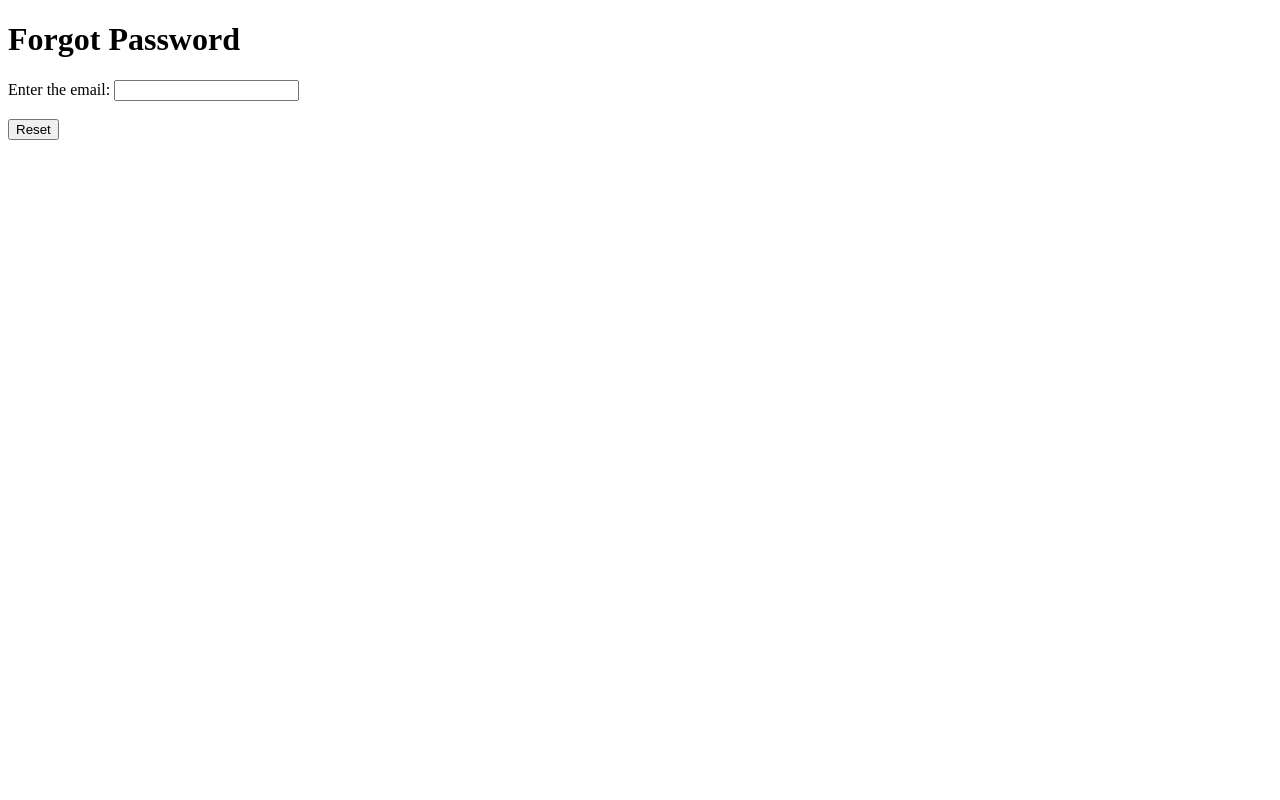
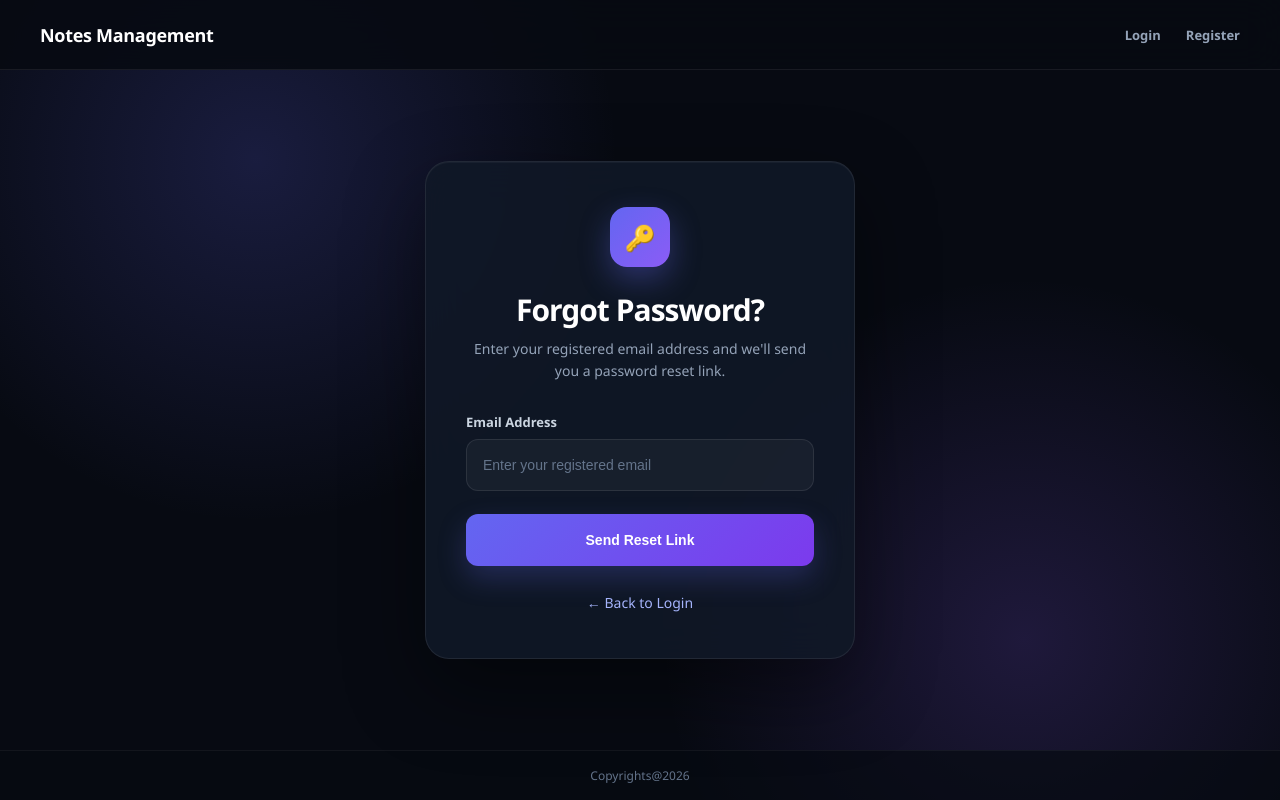
Before and after one commit to Dinesh-Ajay/Flask, a Flask app: page /forgotpassword in a window 1280 px wide. Run offline with Flask 3, Linux system fonts and the light colour scheme.

Commit message:
Refactor forgot password page to use template inheritance

```diff
--- a/NotesManagement/templates/forgotpassword.html
+++ b/NotesManagement/templates/forgotpassword.html
@@ -1,17 +1,90 @@
-<!DOCTYPE html>
-<html lang="en">
-<head>
-    <meta charset="UTF-8">
-    <meta name="viewport" content="width=device-width, initial-scale=1.0">
-    <title>Forgot Password</title>
-</head>
-<body>
-     <h1>Forgot Password</h1>
-    <form method="POST">
-    <label for="email">Enter the email:</label>
-    <input type="email" name="email">
-    <br><br>
-    <input type="submit" value="Reset">
-    </form><br>
-</body>
-</html>
+{% extends 'base.html' %}
+
+
+{% block title %}
+Forgot Password
+{% endblock %}
+
+
+{% block content %}
+
+<div class="page-container">
+
+    <div class="card">
+
+
+        <!-- Logo -->
+        <div class="logo">
+            🔑
+        </div>
+
+
+        <!-- Heading -->
+        <h1>
+            Forgot Password?
+        </h1>
+
+
+        <p class="subtitle">
+            Enter your registered email address and we'll
+            send you a password reset link.
+        </p>
+
+
+        <!-- Info Message -->
+        {% if info %}
+
+            <div class="info">
+                {{ info }}
+            </div>
+
+        {% endif %}
+
+
+        <!-- Forgot Password Form -->
+        <form
+            action="{{ url_for('forgotpassword') }}"
+            method="POST"
+        >
+
+
+            <div class="form-group">
+
+                <label for="email">
+                    Email Address
+                </label>
+
+                <input
+                    type="email"
+                    id="email"
+                    name="email"
+                    placeholder="Enter your registered email"
+                    required
+                >
+
+            </div>
+
+
+            <button type="submit">
+                Send Reset Link
+            </button>
+
+
+        </form>
+
+
+        <!-- Back to Login -->
+        <div class="back-login">
+
+            <a href="{{ url_for('login') }}">
+                ← Back to Login
+            </a>
+
+        </div>
+
+
+    </div>
+
+</div>
+
+{% endblock %}
```
